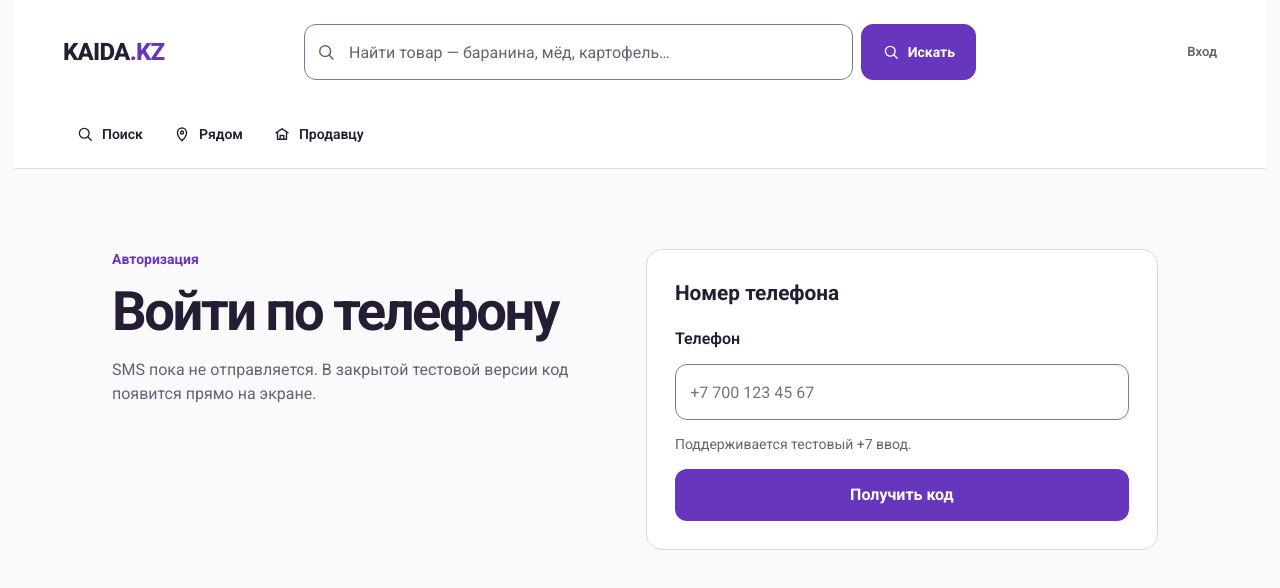
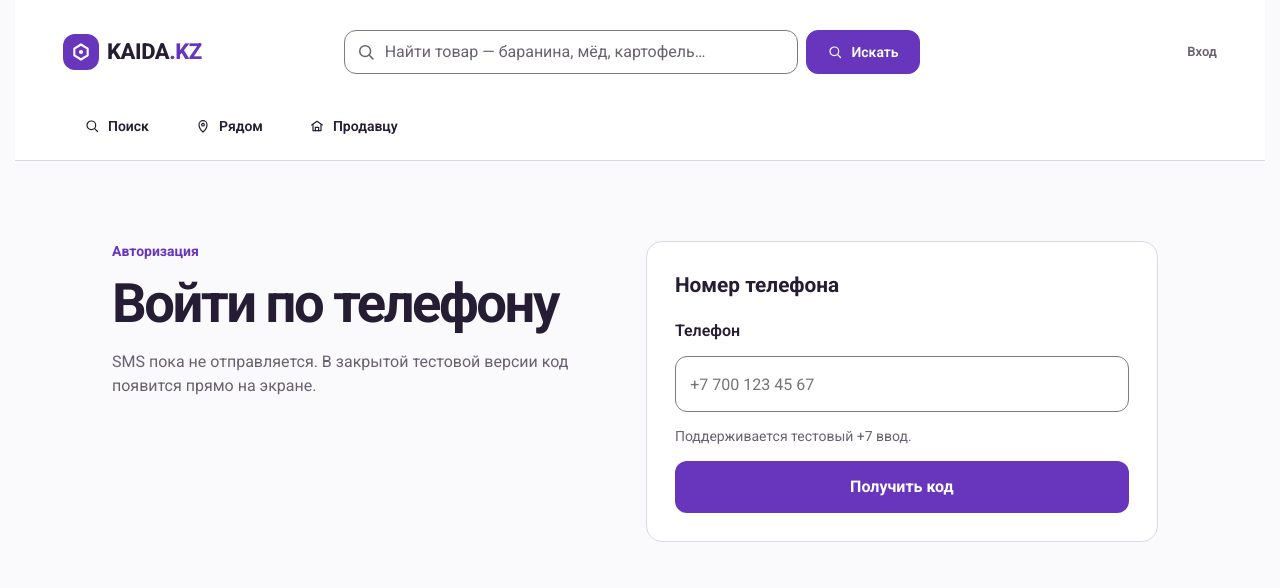
Before and after one commit to RashRosh/KAIDA.KZ-2.0, a Next.js app: page /login in a window 1280 px wide. Shown: the top 588 px of the page. Built offline with nearby package versions, Linux system fonts and the light colour scheme.

Commit message:
fix(ux1a1): port Bolt header sizing one-to-one

```diff
--- a/src/app/_components/AppHeader.module.css
+++ b/src/app/_components/AppHeader.module.css
@@ -6,72 +6,112 @@
   z-index: var(--z-sticky);
 }
 
-.topRow {
+.container {
   width: 100%;
   max-width: 80rem;
-  height: 5.25rem;
   margin: 0 auto;
-  padding: 0 var(--space-5);
-  display: grid;
-  grid-template-columns: minmax(0, 1fr) auto;
+  padding: 0 20px;
+}
+
+.topRow {
+  height: 84px;
+  display: flex;
   align-items: center;
-  gap: var(--space-3);
+  gap: 1rem;
 }
 
 .wordmark {
   display: inline-flex;
   align-items: center;
-  justify-self: start;
-  min-width: 0;
-  min-height: 2.75rem;
+  gap: 0.5rem;
+  flex-shrink: 0;
   color: var(--text);
   text-decoration: none;
-  font-size: 1.25rem;
+}
+
+.brandMark {
+  width: 36px;
+  height: 36px;
+  border-radius: 0.75rem;
+  background: var(--primary);
+  color: #fff;
+  display: inline-flex;
+  align-items: center;
+  justify-content: center;
+  flex: 0 0 36px;
+}
+
+.brandMark svg {
+  width: 20px;
+  height: 20px;
+  stroke: currentColor;
+  stroke-width: 2.5;
+  stroke-linejoin: round;
+}
+
+.brandMark circle {
+  fill: currentColor;
+  stroke: none;
+}
+
+.wordmarkText {
+  display: none;
+  font-size: 1.375rem;
+  line-height: 1.3;
   font-weight: 800;
-  letter-spacing: -0.03em;
+  letter-spacing: -0.02em;
   white-space: nowrap;
 }
 
-.wordmarkAccent {
-  color: var(--primary);
+.wordmarkAccent { color: var(--primary); }
+
+.headerSearch,
+.desktopNavRow { display: none; }
+
+.trailing {
+  min-width: 0;
+  margin-left: auto;
+  display: flex;
+  align-items: center;
+  gap: 0.5rem;
+  flex-shrink: 0;
 }
 
-.headerSearch,
-.desktopNavRow {
-  display: none;
+.context {
+  color: var(--muted);
+  font-size: 0.8125rem;
+  font-weight: 600;
+  white-space: nowrap;
 }
 
-.navLink {
-  min-width: 0;
-  min-height: 2.75rem;
+.navLink,
+.mobileMenuButton {
   display: inline-flex;
   align-items: center;
   justify-content: center;
-  gap: var(--space-2);
-  padding: 0 var(--space-3);
-  border: var(--border-width) solid transparent;
-  border-radius: var(--radius);
-  color: var(--text);
-  text-decoration: none;
+  gap: 0.5rem;
+  min-height: 44px;
+  border-radius: 0.75rem;
   font-size: 0.875rem;
+  line-height: 1.2;
   font-weight: 600;
-  white-space: nowrap;
   transition:
     background-color var(--dur) var(--ease),
     border-color var(--dur) var(--ease),
     color var(--dur) var(--ease);
 }
 
-.navLink:hover {
-  background: var(--surface-sunken);
-  color: var(--primary);
+.navLink {
+  padding: 0 1.25rem;
+  border: 1px solid transparent;
+  background: transparent;
+  color: var(--text);
+  text-decoration: none;
+  white-space: nowrap;
 }
 
-.navLinkActive {
-  border-color: color-mix(in srgb, var(--primary) 20%, transparent);
-  background: var(--primary-soft);
-  color: var(--primary);
-}
+.navLink:hover { background: var(--surface-sunken); }
+.navLinkActive { background: var(--primary-soft); color: var(--primary); }
 
 .navIcon,
 .menuIcon,
@@ -84,63 +124,28 @@
   stroke-linejoin: round;
 }
 
-.navIcon,
-.menuIcon {
-  width: 1.125rem;
-  height: 1.125rem;
+.navIcon { width: 16px; height: 16px; }
+.menuIcon { width: 20px; height: 20px; }
+
+.mobileMenuButton {
+  width: 44px;
+  height: 44px;
+  padding: 0;
+  border: 1px solid transparent;
+  background: transparent;
+  color: var(--text);
 }
 
-.trailing {
-  min-width: 0;
-  display: flex;
-  align-items: center;
-  justify-self: end;
-  justify-content: flex-end;
-  gap: var(--space-2);
-}
-
-.context {
-  color: var(--muted);
-  font-size: 0.8125rem;
-  font-weight: 600;
-  white-space: nowrap;
-}
-
-.mobileMenuButton {
-  width: 2.75rem;
-  height: 2.75rem;
-  flex: 0 0 2.75rem;
-  display: inline-flex;
-  align-items: center;
-  justify-content: center;
-  border: var(--border-width) solid transparent;
-  border-radius: var(--radius);
-  background: transparent;
-  color: var(--text);
-  padding: 0;
-  transition:
-    background-color var(--dur) var(--ease),
-    border-color var(--dur) var(--ease),
-    color var(--dur) var(--ease);
-}
-
-.mobileMenuButton:hover {
-  background: var(--surface-sunken);
-  color: var(--primary);
-}
-
-.mobileMenuButton[aria-expanded='true'] {
-  border-color: color-mix(in srgb, var(--primary) 20%, transparent);
-  background: var(--primary-soft);
-  color: var(--primary);
-}
+.mobileMenuButton:hover { background: var(--surface-sunken); }
+.mobileMenuButton[aria-expanded='true'] { background: var(--primary-soft); color: var(--primary); }
 
 .mobilePanel {
   position: absolute;
   top: 100%;
   left: 0;
   right: 0;
-  border-bottom: var(--border-width) solid var(--border);
+  border-top: 1px solid var(--border);
+  border-bottom: 1px solid var(--border);
   background: var(--surface);
   box-shadow: var(--shadow-pop);
 }
@@ -149,16 +154,12 @@
   width: 100%;
   max-width: 80rem;
   margin: 0 auto;
-  padding: var(--space-3) var(--space-5) var(--space-4);
+  padding: 12px 20px;
   display: grid;
-  gap: var(--space-1);
+  gap: 8px;
 }
 
-.mobileNav .navLink {
-  justify-content: flex-start;
-  min-height: 2.75rem;
-  width: 100%;
-}
+.mobileNav .navLink { width: 100%; justify-content: flex-start; }
 
 .visuallyHidden {
   position: absolute;
@@ -172,25 +173,20 @@
   border: 0;
 }
 
+@media (min-width: 40rem) {
+  .wordmarkText { display: inline; }
+}
+
 @media (min-width: 48rem) {
-  .topRow {
-    height: 6.5rem;
-    padding: 0 var(--space-12);
-    grid-template-columns: auto minmax(18rem, 1fr) auto;
-    gap: var(--space-8);
-  }
-
-  .wordmark {
-    font-size: 1.5rem;
-  }
+  .container { padding: 0 48px; }
+  .topRow { height: 104px; }
 
   .headerSearch {
-    width: 100%;
-    max-width: 42rem;
-    justify-self: center;
+    flex: 1;
+    max-width: 36rem;
+    margin: 0 auto;
     display: flex;
     align-items: center;
-    gap: var(--space-2);
   }
 
   .headerSearchField {
@@ -201,91 +197,71 @@
 
   .headerSearchField input {
     width: 100%;
-    height: 3.5rem;
-    border: var(--border-width) solid var(--border-strong);
-    border-radius: var(--radius);
+    min-height: 44px;
+    border: 1px solid var(--border-strong);
+    border-radius: 0.75rem;
     background: var(--surface);
     color: var(--text);
-    padding: 0 var(--space-4) 0 2.75rem;
+    padding: 0 1rem 0 2.5rem;
     font: inherit;
+    font-size: 1rem;
+    transition: border-color var(--dur) var(--ease), box-shadow var(--dur) var(--ease);
   }
 
-  .headerSearchField input::placeholder {
-    color: var(--muted);
-    opacity: 1;
+  .headerSearchField input:focus {
+    outline: none;
+    border-color: var(--primary);
+    box-shadow: 0 0 0 3px rgba(103, 54, 189, 0.12);
   }
+
+  .headerSearchField input::placeholder { color: var(--muted); opacity: 1; }
 
   .headerSearchIcon {
     position: absolute;
-    left: var(--space-3);
+    left: 12px;
     top: 50%;
-    width: 1.25rem;
-    height: 1.25rem;
+    width: 20px;
+    height: 20px;
     color: var(--muted);
     transform: translateY(-50%);
     pointer-events: none;
   }
 
   .headerSearch button {
-    min-height: 3.5rem;
+    min-height: 44px;
+    margin-left: 8px;
     display: inline-flex;
     align-items: center;
     justify-content: center;
-    gap: var(--space-2);
-    padding: 0 var(--space-5);
-    border: var(--border-width) solid var(--primary);
-    border-radius: var(--radius);
+    gap: 8px;
+    padding: 0 20px;
+    border: 1px solid var(--primary);
+    border-radius: 0.75rem;
     background: var(--primary);
-    color: var(--surface);
+    color: #fff;
     font: inherit;
     font-size: 0.875rem;
-    font-weight: 700;
+    line-height: 1.2;
+    font-weight: 600;
     white-space: nowrap;
-    transition:
-      background-color var(--dur) var(--ease),
-      border-color var(--dur) var(--ease);
+    transition: background-color var(--dur) var(--ease), border-color var(--dur) var(--ease);
   }
 
-  .headerSearch button:hover {
-    background: var(--primary-hover);
-    border-color: var(--primary-hover);
-  }
-
-  .headerButtonIcon {
-    width: 1.125rem;
-    height: 1.125rem;
-  }
+  .headerSearch button:hover { background: var(--primary-hover); border-color: var(--primary-hover); }
+  .headerButtonIcon { width: 16px; height: 16px; }
 
   .desktopNavRow {
-    width: 100%;
-    max-width: 80rem;
-    min-height: 4rem;
-    margin: 0 auto;
-    padding: 0 var(--space-12) var(--space-3);
     display: flex;
-    align-items: flex-end;
+    align-items: center;
+    padding-bottom: 12px;
   }
 
   .desktopNav {
-    min-width: 0;
     display: flex;
     align-items: center;
-    justify-content: flex-start;
-    gap: var(--space-1);
+    gap: 4px;
   }
 
   .mobileMenuButton,
-  .mobilePanel {
-    display: none;
-  }
+  .mobilePanel { display: none; }
 }
-
-@media (min-width: 64rem) {
-  .topRow {
-    grid-template-columns: minmax(10rem, 1fr) minmax(28rem, 42rem) minmax(10rem, 1fr);
-  }
-
-  .headerSearch {
-    max-width: 42rem;
-  }
-}
```
